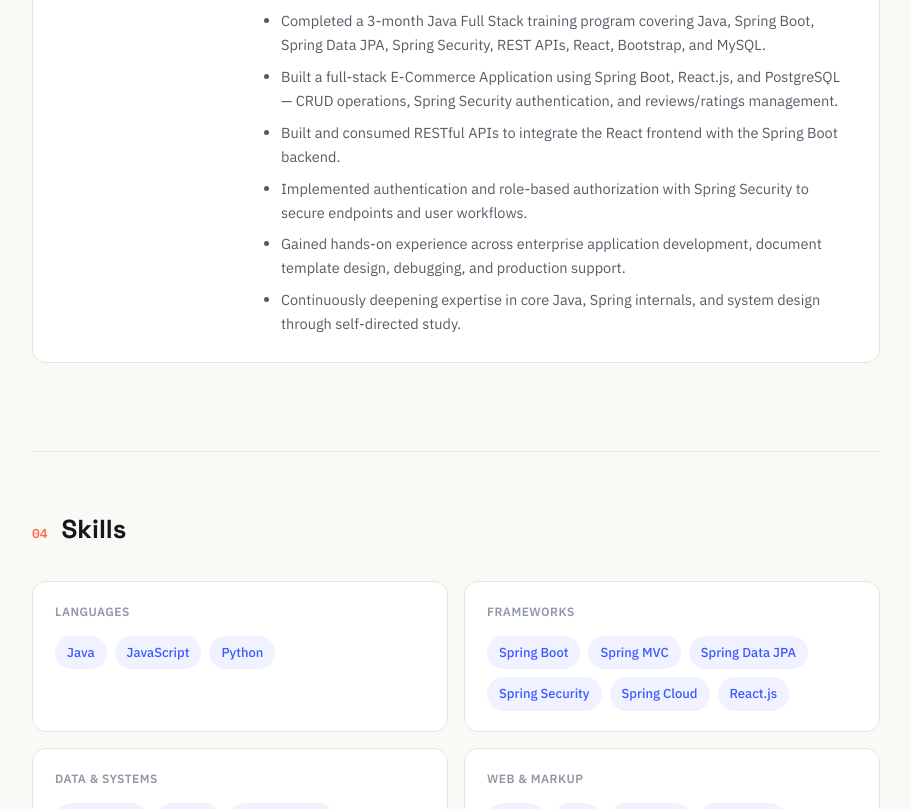
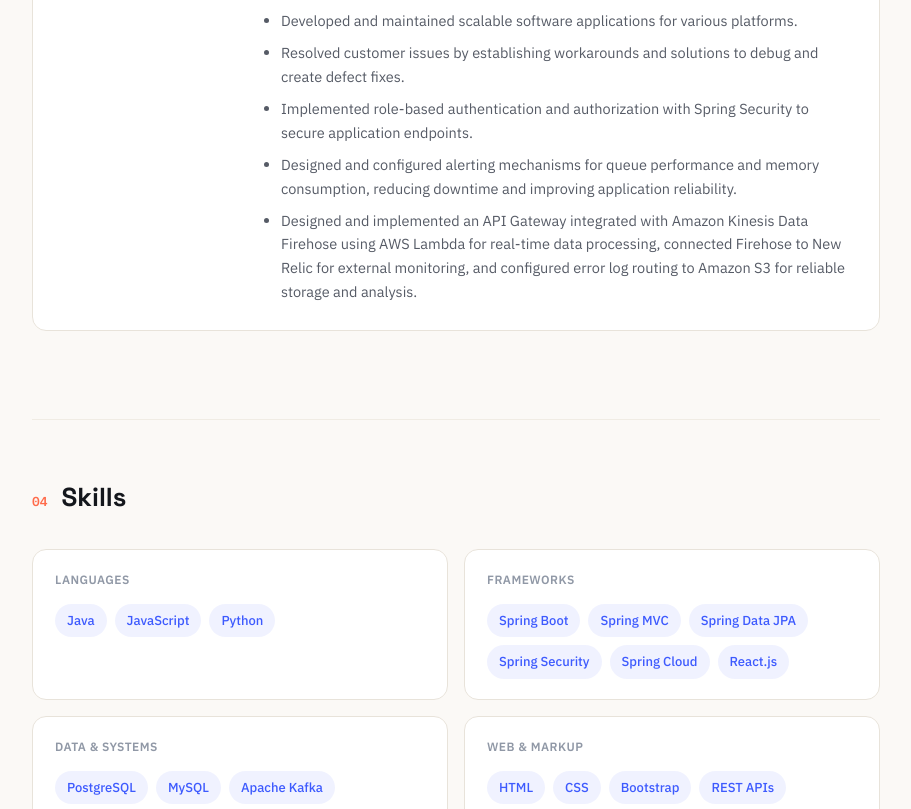
Before and after one commit to Bhavyaneeraj/Bhavyaneeraj.github.io, a plain HTML site: page index.html in a window 1280 px wide. Shown: the part 1222-2031 px from the top of the page, without its empty margins (344-1255 px from the left). Drawn offline with Linux system fonts and the light colour scheme.

Commit message:
Revise job responsibilities in index.html
Updated experience section with new responsibilities and achievements.

```diff
--- a/index.html
+++ b/index.html
@@ -255,12 +255,11 @@
           <h3>Full Stack Developer</h3>
           <span class="org">HCL Technologies · Hyderabad, India</span>
           <ul>
-            <li>Completed a 3-month Java Full Stack training program covering Java, Spring Boot, Spring Data JPA, Spring Security, REST APIs, React, Bootstrap, and MySQL.</li>
-            <li>Built a full-stack E-Commerce Application using Spring Boot, React.js, and PostgreSQL — CRUD operations, Spring Security authentication, and reviews/ratings management.</li>
-            <li>Built and consumed RESTful APIs to integrate the React frontend with the Spring Boot backend.</li>
-            <li>Implemented authentication and role-based authorization with Spring Security to secure endpoints and user workflows.</li>
-            <li>Gained hands-on experience across enterprise application development, document template design, debugging, and production support.</li>
-            <li>Continuously deepening expertise in core Java, Spring internals, and system design through self-directed study.</li>
+            <li>Developed and maintained scalable software applications for various platforms. </li>
+            <li>Resolved customer issues by establishing workarounds and solutions to debug and create defect fixes. </li>
+            <li>Implemented role-based authentication and authorization with Spring Security to secure application endpoints. </li>
+            <li>Designed and configured alerting mechanisms for queue performance and memory consumption, reducing downtime and improving application reliability. </li>
+            <li>Designed and implemented an API Gateway integrated with Amazon Kinesis Data Firehose using AWS Lambda for real-time data processing, connected Firehose to New Relic for external monitoring, and configured error log routing to Amazon S3 for reliable storage and analysis.</li>
           </ul>
         </div>
       </div>
```
